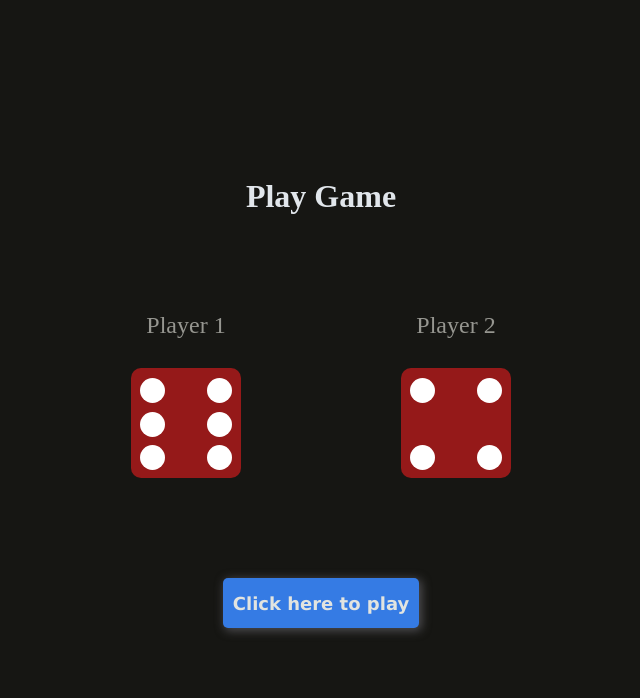
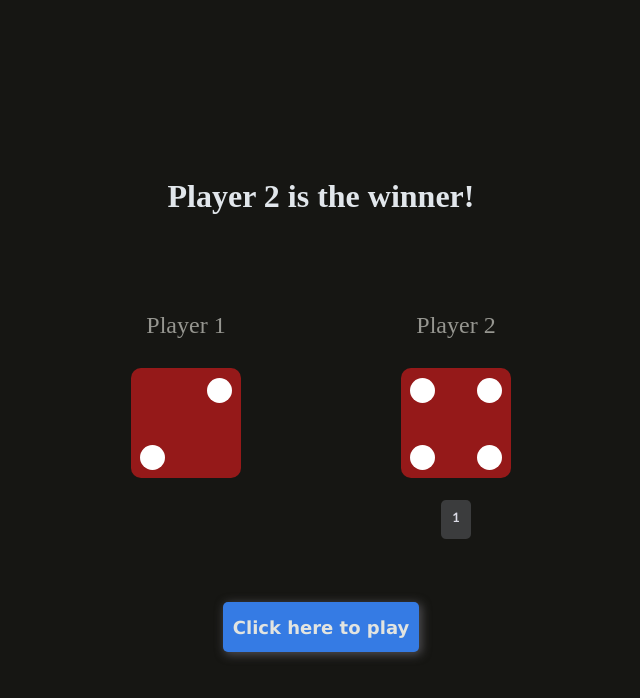
Before and after one commit to jobanjg43/diceGame, a plain HTML site: page index.html in a window 1280 px wide. Both pictures are taken after a click on the button "Click here to play". Shown: the whole page, without its empty margins (319-959 px from the left). Drawn offline with Linux system fonts and the light colour scheme.

Commit message:
Add files via upload
feature added for counter of win

```diff
--- a/index.html
+++ b/index.html
@@ -11,7 +11,7 @@
         <h1 class="title">Play Game</h1>
         <div class="diceContainer">
             <div class="player1">
-                <p>Player 1</p>
+                <p contenteditable="true">Player 1</p>
                 <div class="dice dice6">
                     <div class="diceHole dice11 visible"></div>
                      <div class="diceHole dice12 visible"></div>
@@ -20,9 +20,10 @@
                     <div class="diceHole dice15 visible"></div>
                     <div class="diceHole dice16 visible"></div>
                 </div>
+                <p class="winCount" id="player1WinCount">Win count</p>
             </div>
             <div class="player2">
-                <p>Player 2</p>
+                <p contenteditable="true">Player 2</p>
                 <div class="dice dice4">
                     <div class="diceHole dice11 visible"></div>
                     <div class="diceHole dice12 visible"></div>
@@ -31,6 +32,7 @@
                     <div class="diceHole dice15 "></div>
                     <div class="diceHole dice16"></div>
                 </div>
+                <p class="winCount" id="player2WinCount">Win count</p>
             </div>
 
         </div>
--- a/index.js
+++ b/index.js
@@ -1,10 +1,19 @@
 var diceBoxPlayer1 = document.querySelector(".player1 > .dice");
 var diceHolesPlayer1 = document.querySelectorAll(".player1 >.dice > .diceHole");
+var player1Name = "Player1";
+var player1WinCountOutput = document.getElementById("player1WinCount");
+var player1WinCounter = 0;
+
 
 var diceBoxPlayer2 = document.querySelector(".player2 > .dice");
 var diceHolesPlayer2 = document.querySelectorAll(".player2 >.dice > .diceHole");
+var player2Name = "Player2";
+var player2WinCountOutput = document.getElementById("player2WinCount");
+var player2WinCounter = 0;
+
 
 var title = document.querySelector(".title");
+
 
 var player1Score ;
 var player2Score ;
@@ -153,15 +162,25 @@ function player2 ()
     }
 
 }
-function winner ();
+function winner ()
 {
+    //fetch playernames
+    player1Name = document.querySelector(".player1 > p").innerHTML;
+    player2Name = document.querySelector(".player2 > p").innerHTML;
+    console.log("User names :"+player1Name+ " & " +player2Name);
     if (player1Score > player2Score)
     {
-        title.innerHTML = "Player 1 is the winner!" ;
+        title.innerHTML = player1Name + " is the winner!" ;
+        player1WinCounter ++ ;
+        player1WinCountOutput.innerHTML = player1WinCounter;
+        player1WinCountOutput.classList.add("visible");
     }
     else if (player2Score > player1Score)
     {
-        title.innerHTML = "Player 2 is the winner!" ;
+        title.innerHTML = player2Name + " is the winner!" ;
+        player2WinCounter ++ ;
+        player2WinCountOutput.innerHTML = player2WinCounter;
+        player2WinCountOutput.classList.add("visible");
     }
     else
     {
--- a/style.css
+++ b/style.css
@@ -125,15 +125,29 @@ body{
     display: none;
 
 }
-.visible {
-    display:block
-}
+
 p{
     font-size: 1.5rem;
     color: rgb(150, 150, 144);
 }
+.winCount
+{
+    margin-top: 20%;
+    color: rgb(219, 219, 230);
+    font-size: small;
+    background-color: rgb(59, 60, 61);
+    border-radius: 5px;
+    font-weight: bolder;
+    width: 30px;
+    height: 30px;
+    display: none;
+    text-align: center;
+    padding-top: 8%;
+    font-family: 'Trebuchet MS', 'Lucida Sans Unicode', 'Lucida Grande', 'Lucida Sans', Arial, sans-serif;
+}
+
 button{
-    margin-top: 100px;
+    margin-top: 50px;
     padding:0px 10px 0px 10px;
     max-width: 300px;
     height: 50px;
@@ -146,3 +160,6 @@ button{
     color: rgb(226, 228, 224);
     font-family: 'Lucida Sans', 'Lucida Sans Regular', 'Lucida Grande', 'Lucida Sans Unicode', Geneva, Verdana, sans-serif;
 }
+.visible {
+    display:block
+}
```
